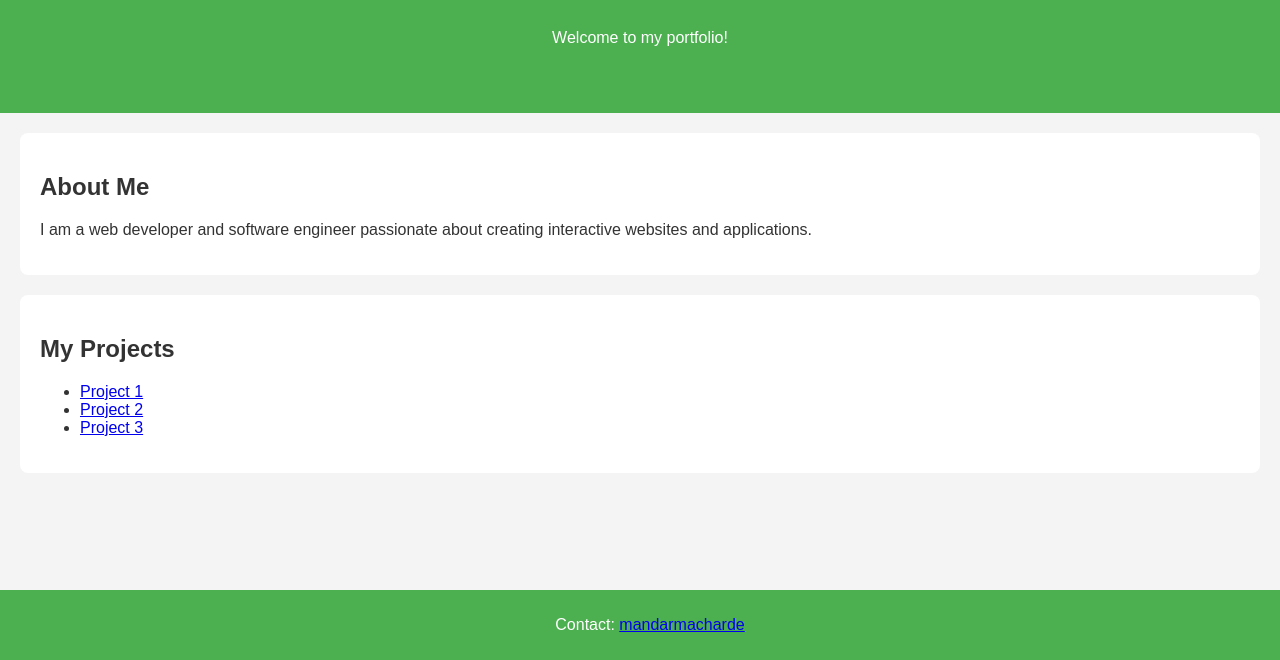
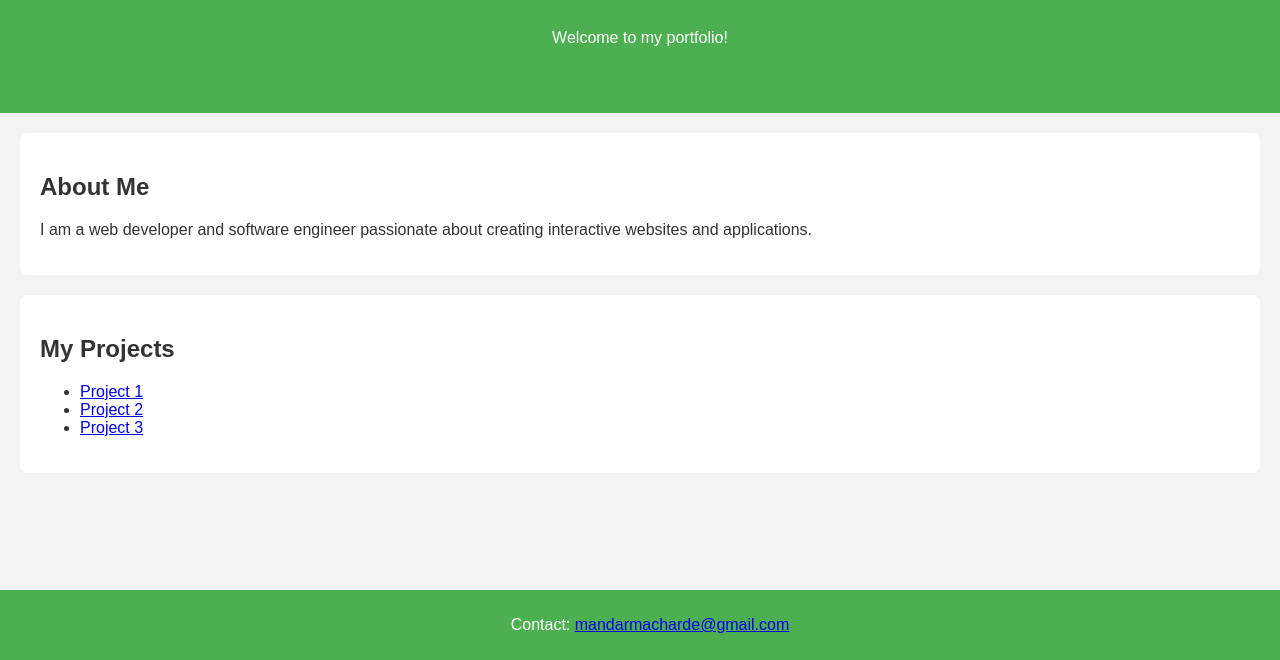
Before and after one commit to mandarmacharde/mandarmacharde.github.io, a plain HTML site: page index.html in a window 1280 px wide. Shown: the part 140-800 px from the top of the page. Drawn offline with Linux system fonts and the light colour scheme.

Commit message:
Update index.html

```diff
--- a/index.html
+++ b/index.html
@@ -27,7 +27,7 @@
     </section>
 
     <footer>
-        <p>Contact: <a href="mailto:mandarmacharde@gmail.com">mandarmacharde</a></p>
+        <p>Contact: <a href="mailto:mandarmacharde@gmail.com">mandarmacharde@gmail.com</a></p>
     </footer>
 </body>
 </html>
```
